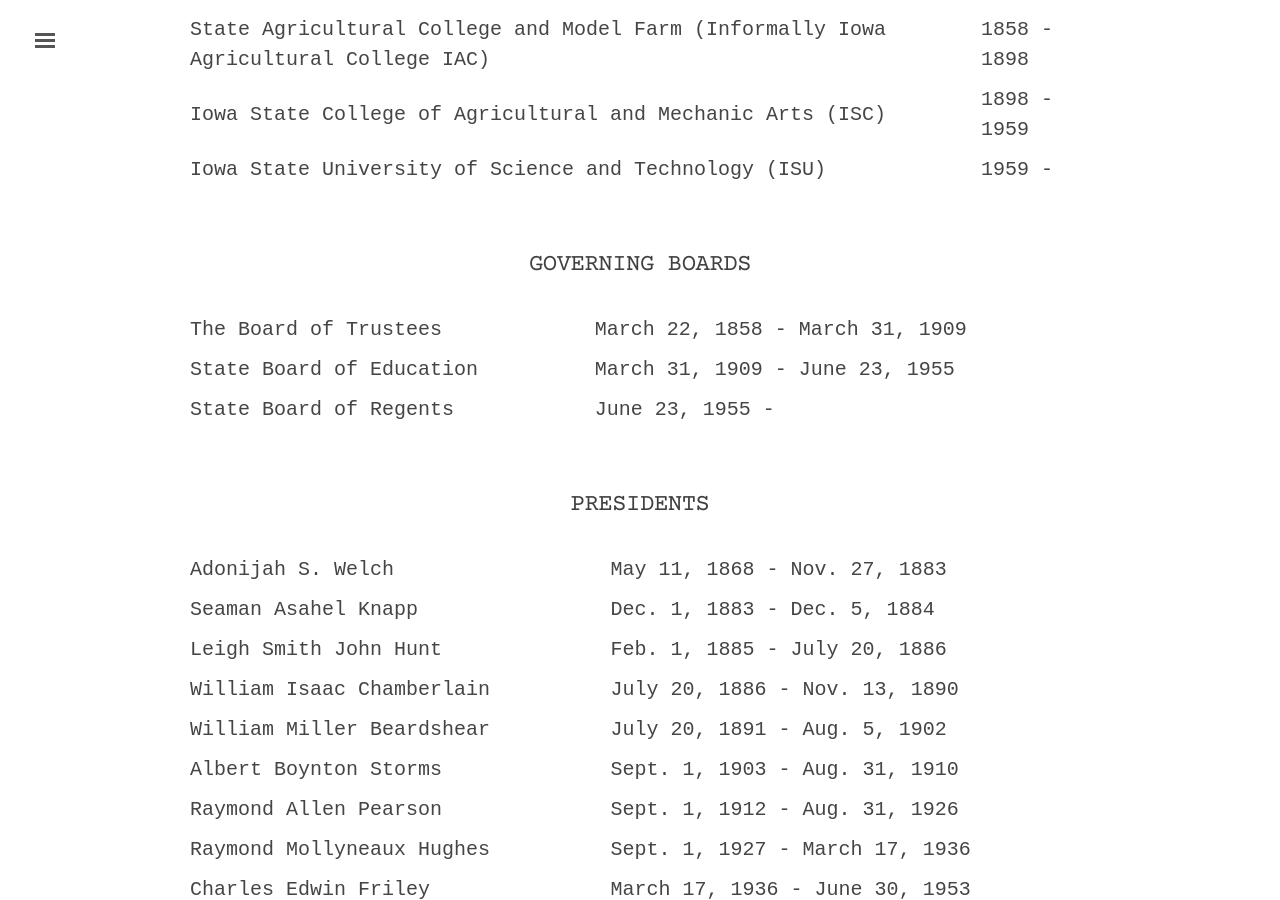
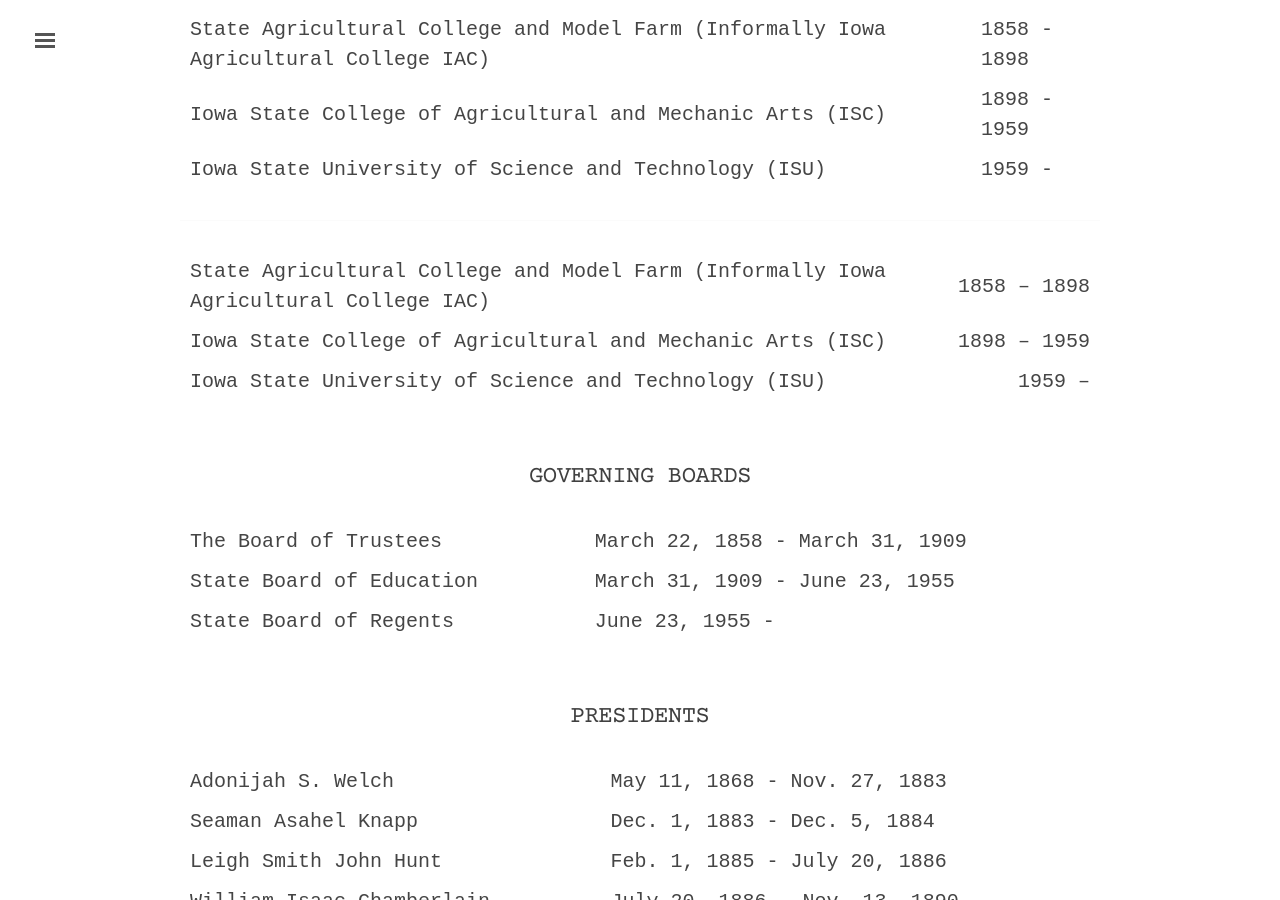
Before and after one commit to emanderson811/day-edition, a Jekyll site: the page built from _texts/1001day-appendices.md, in a window 1280 px wide and 900 px high, scrolled down 619 px. Built offline with Jekyll 4.4.1, drawn with Linux system fonts in a browser that asks for light colours.

Commit message:
Update 1001day-appendices.md

```diff
--- a/_texts/1001day-appendices.md
+++ b/_texts/1001day-appendices.md
@@ -26,6 +26,25 @@
   <tr>
     <td>Iowa State University of Science and Technology (ISU)</td>
     <td>1959 - </td>
+  </tr>
+</table>
+
+________
+
+<table style="width: 100%;">
+  <tr>
+    <td>State Agricultural College and Model Farm (Informally Iowa Agricultural College IAC)</td>
+    <td style="white-space: nowrap; text-align: right;">1858 – 1898</td>
+  </tr>
+
+  <tr>
+    <td>Iowa State College of Agricultural and Mechanic Arts (ISC)</td>
+    <td style="white-space: nowrap; text-align: right;">1898 – 1959</td>
+  </tr>
+
+  <tr>
+    <td>Iowa State University of Science and Technology (ISU)</td>
+    <td style="white-space: nowrap; text-align: right;">1959 – </td>
   </tr>
 </table>
 
```
